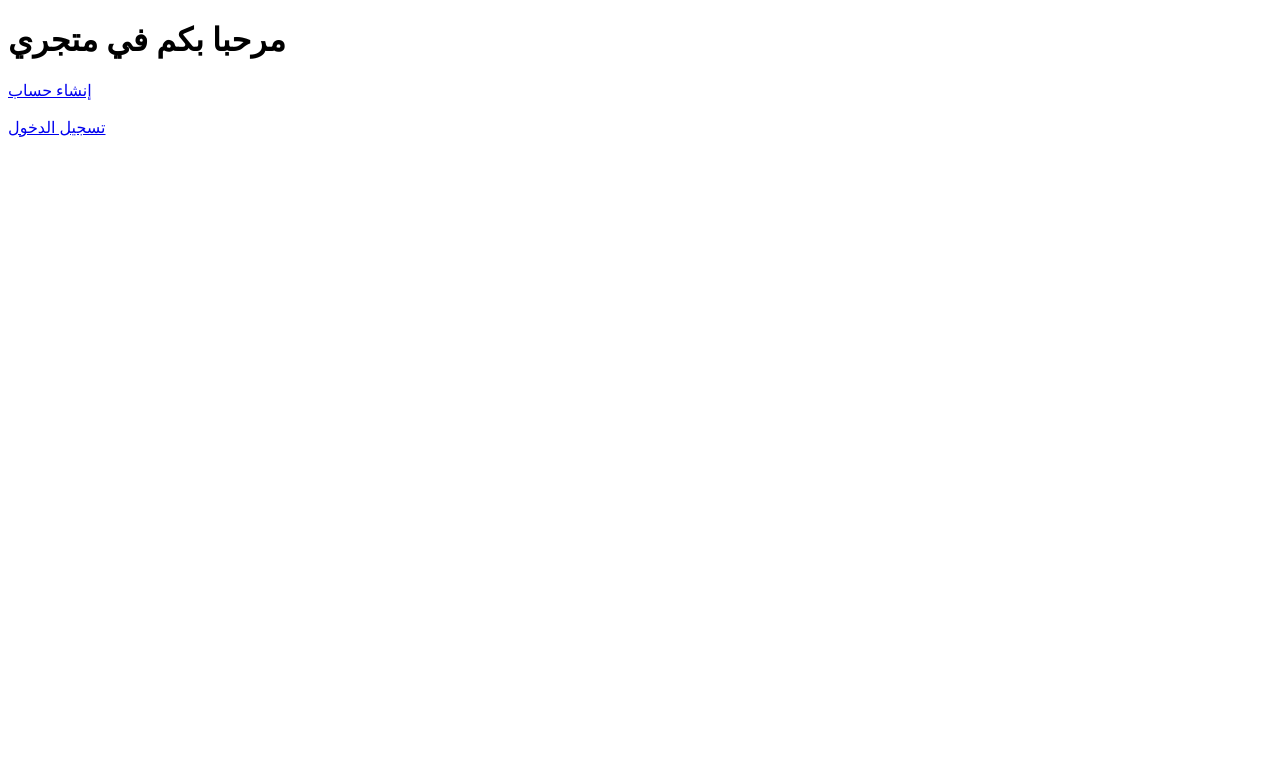
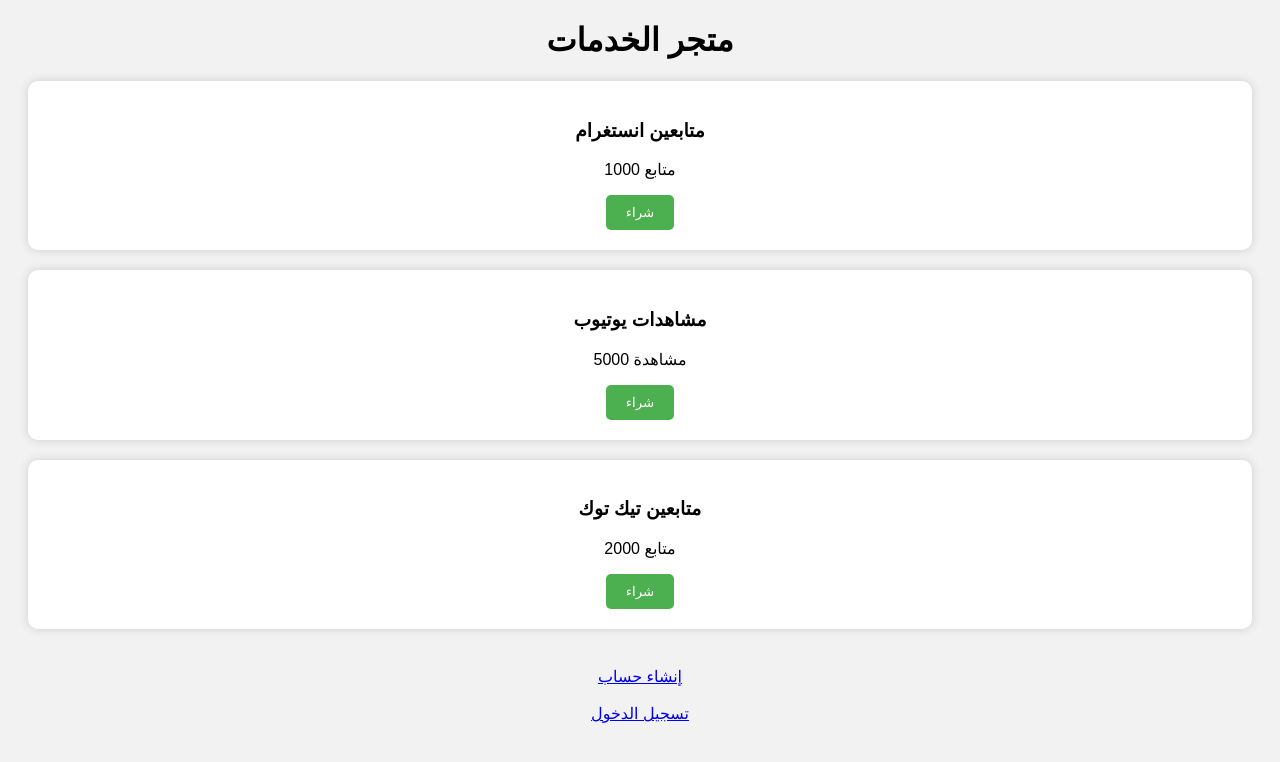
Before and after one commit to Baderdin1/my-store, a plain HTML site: page index.html in a window 1280 px wide. Drawn offline with Linux system fonts and the light colour scheme.

Commit message:
Update index.html

```diff
--- a/index.html
+++ b/index.html
@@ -1,13 +1,73 @@
+
 <!DOCTYPE html>
 <html>
+<head>
 
-<head>
-<title>My Store</title>
+<title>متجري</title>
+
+<style>
+
+body{
+font-family:Arial;
+background:#f2f2f2;
+text-align:center;
+}
+
+.box{
+background:white;
+padding:20px;
+margin:20px;
+border-radius:10px;
+box-shadow:0 0 10px #ccc;
+}
+
+button{
+padding:10px 20px;
+border:none;
+background:#4CAF50;
+color:white;
+border-radius:5px;
+}
+
+</style>
+
 </head>
 
 <body>
 
-<h1>مرحبا بكم في متجري</h1>
+<h1>متجر الخدمات</h1>
+
+<div class="box">
+
+<h3>متابعين انستغرام</h3>
+
+<p>1000 متابع</p>
+
+<button>شراء</button>
+
+</div>
+
+<div class="box">
+
+<h3>مشاهدات يوتيوب</h3>
+
+<p>5000 مشاهدة</p>
+
+<button>شراء</button>
+
+</div>
+
+<div class="box">
+
+<h3>متابعين تيك توك</h3>
+
+<p>2000 متابع</p>
+
+<button>شراء</button>
+
+</div>
+
+<br>
 
 <a href="register.html">إنشاء حساب</a>
 
```
